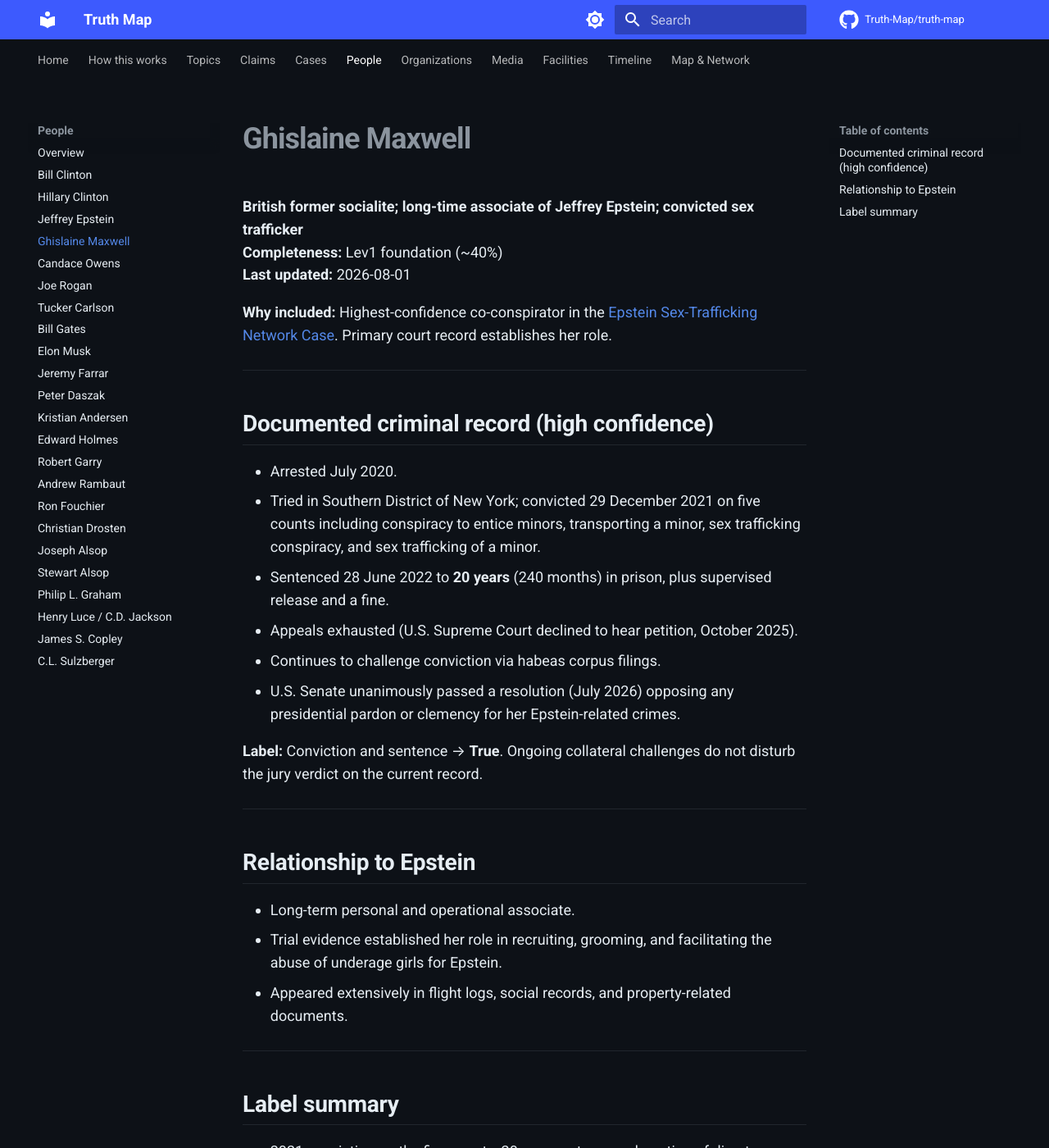
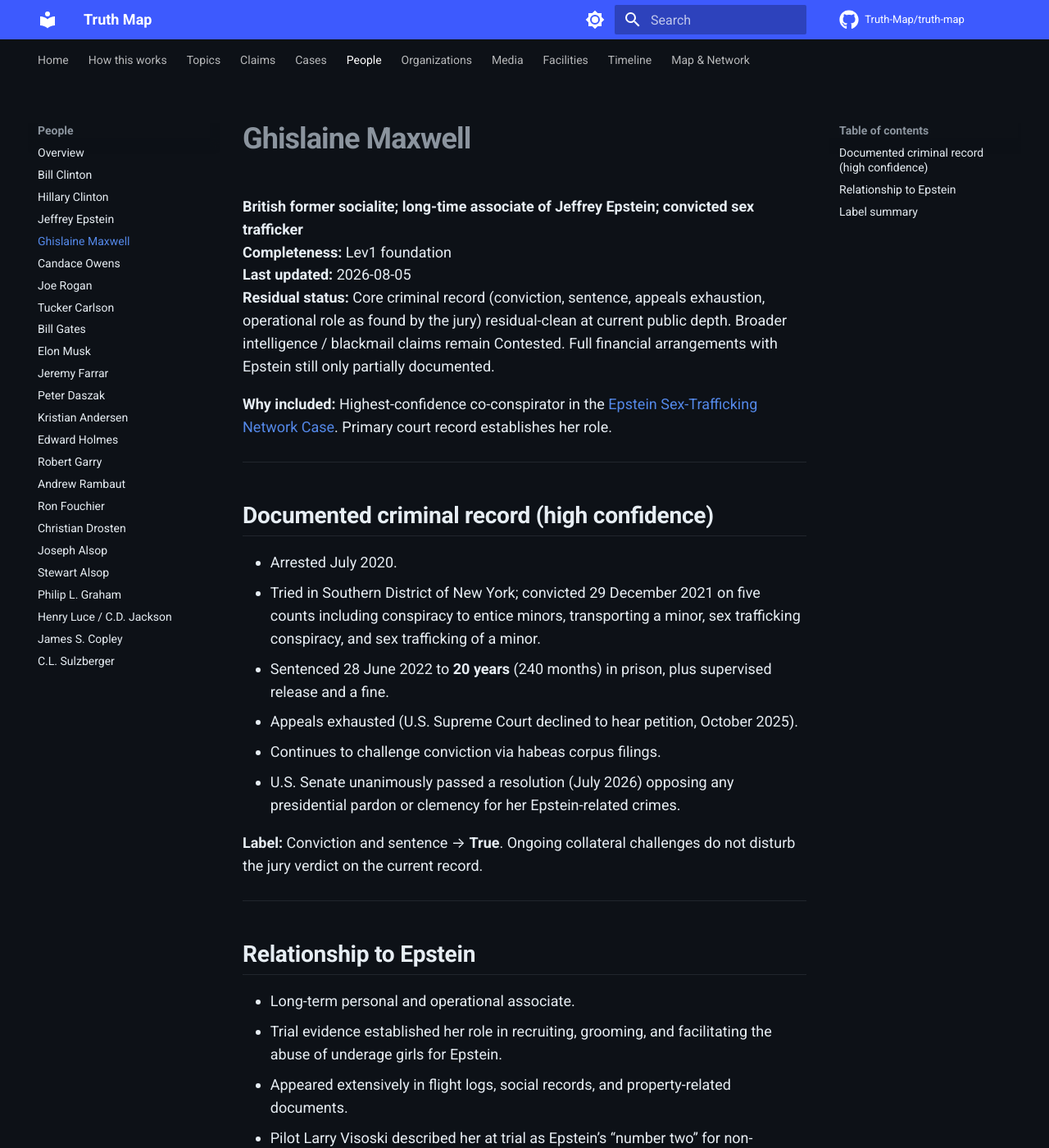
Before and after one commit to BnBCleaners/truth-map, an MkDocs documentation site: the page built from docs/people/ghislaine-maxwell.md, in a window 1280 px wide and 1400 px high. Shown: the whole window at 82% size. Built offline with MkDocs 1.6.1 and Material for MkDocs 9.7.7, drawn with Linux system fonts in a browser that asks for light colours; comment, search, counter and statistics services are not loaded; some of the changed text lies outside the part shown.

Commit message:
Second tight-mirror batch: Ghislaine Maxwell — residual status + evidence window

```diff
--- a/docs/people/ghislaine-maxwell.md
+++ b/docs/people/ghislaine-maxwell.md
@@ -1,8 +1,9 @@
 # Ghislaine Maxwell
 
 **British former socialite; long-time associate of Jeffrey Epstein; convicted sex trafficker**
-**Completeness:** Lev1 foundation (~40%)
-**Last updated:** 2026-08-01
+**Completeness:** Lev1 foundation
+**Last updated:** 2026-08-05
+**Residual status:** Core criminal record (conviction, sentence, appeals exhaustion, operational role as found by the jury) residual-clean at current public depth. Broader intelligence / blackmail claims remain Contested. Full financial arrangements with Epstein still only partially documented.
 
 **Why included:** Highest-confidence co-conspirator in the [Epstein Sex-Trafficking Network Case](../cases/epstein-sex-trafficking-network/). Primary court record establishes her role.
 
@@ -26,6 +27,7 @@
 - Long-term personal and operational associate.
 - Trial evidence established her role in recruiting, grooming, and facilitating the abuse of underage girls for Epstein.
 - Appeared extensively in flight logs, social records, and property-related documents.
+- Pilot Larry Visoski described her at trial as Epstein’s “number two” for non-business affairs (households, staff, properties, travel facilitation).
 
 ---
 
```
